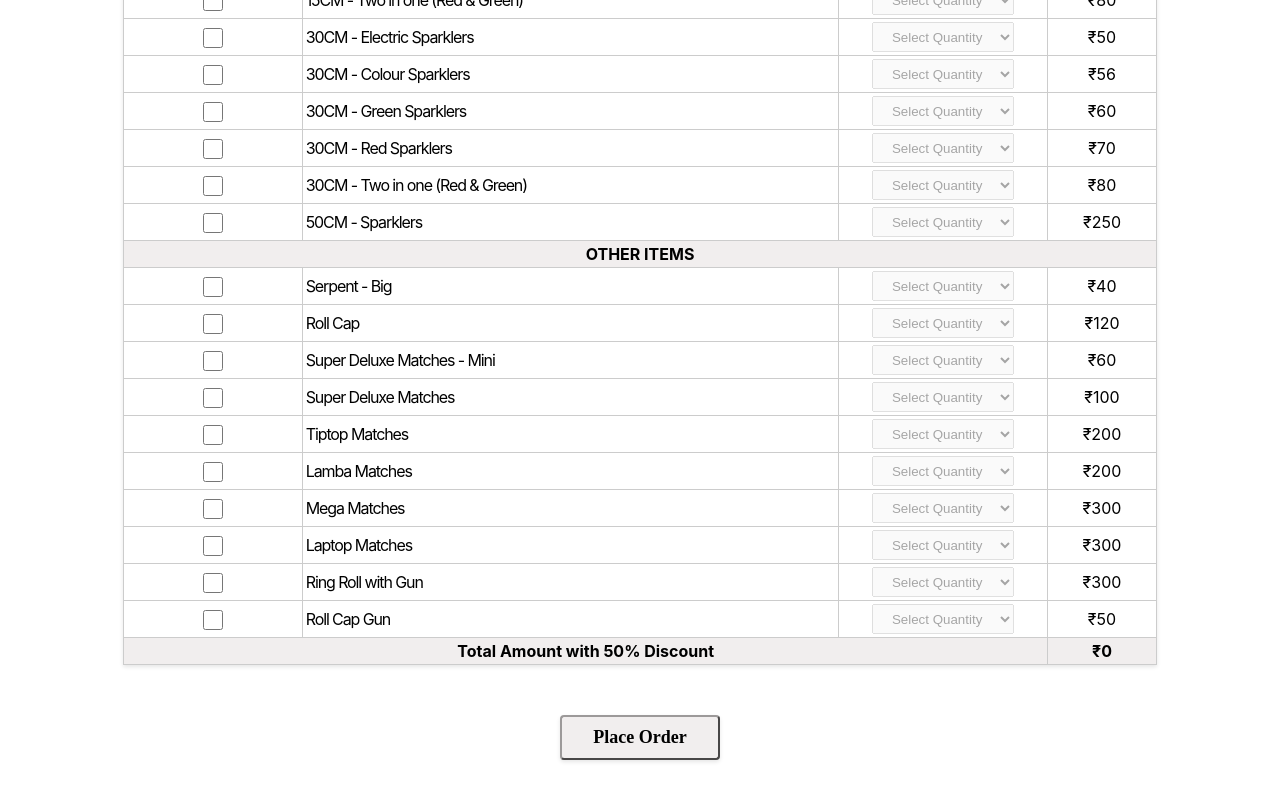
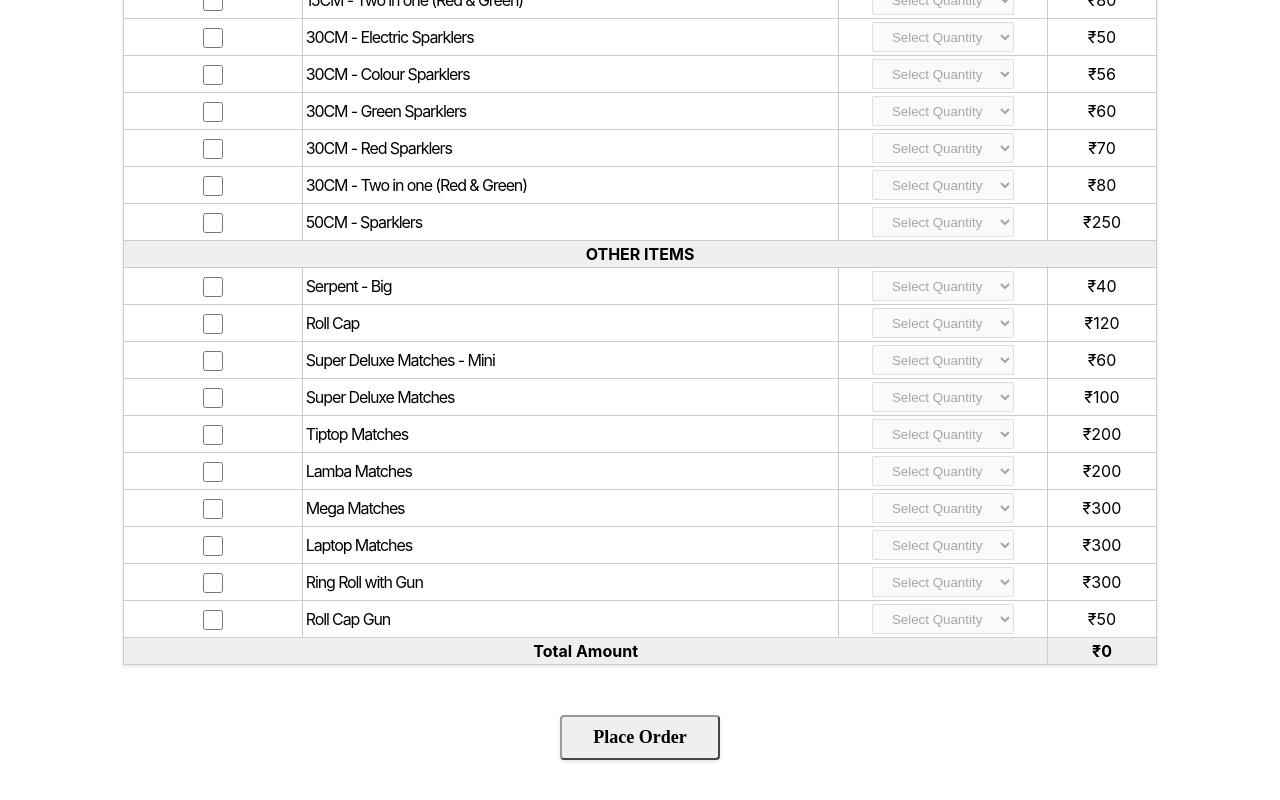
Before and after one commit to DuoTech-Projects/Jai-Ganesh-Crackers, a React (Create React App) app in the folder client/: page / in a window 1280 px wide. Shown: the part 8590-9390 px from the top of the page. Built offline with nearby package versions, Linux system fonts and the light colour scheme.

Commit message:
Commit with changes ui changes

```diff
--- a/client/src/Home/home.jsx
+++ b/client/src/Home/home.jsx
@@ -250,7 +250,7 @@ const handleCheckboxChange = (categoryIndex, itemIndex) => {
                   </React.Fragment>
                 ))}
 
-                <td colSpan="3" style={{ fontWeight: 'bold', backgroundColor: '#f1eeee' }}>Total Amount with 50% Discount</td>
+                <td colSpan="3" style={{ fontWeight: 'bold', backgroundColor: '#f1eeee' }}>Total Amount</td>
                 <td className='tablecell' style={{ fontWeight: 'bold', backgroundColor: '#f1eeee' }}> ₹{totalRate}</td>
               </tbody>
             </table>
```
